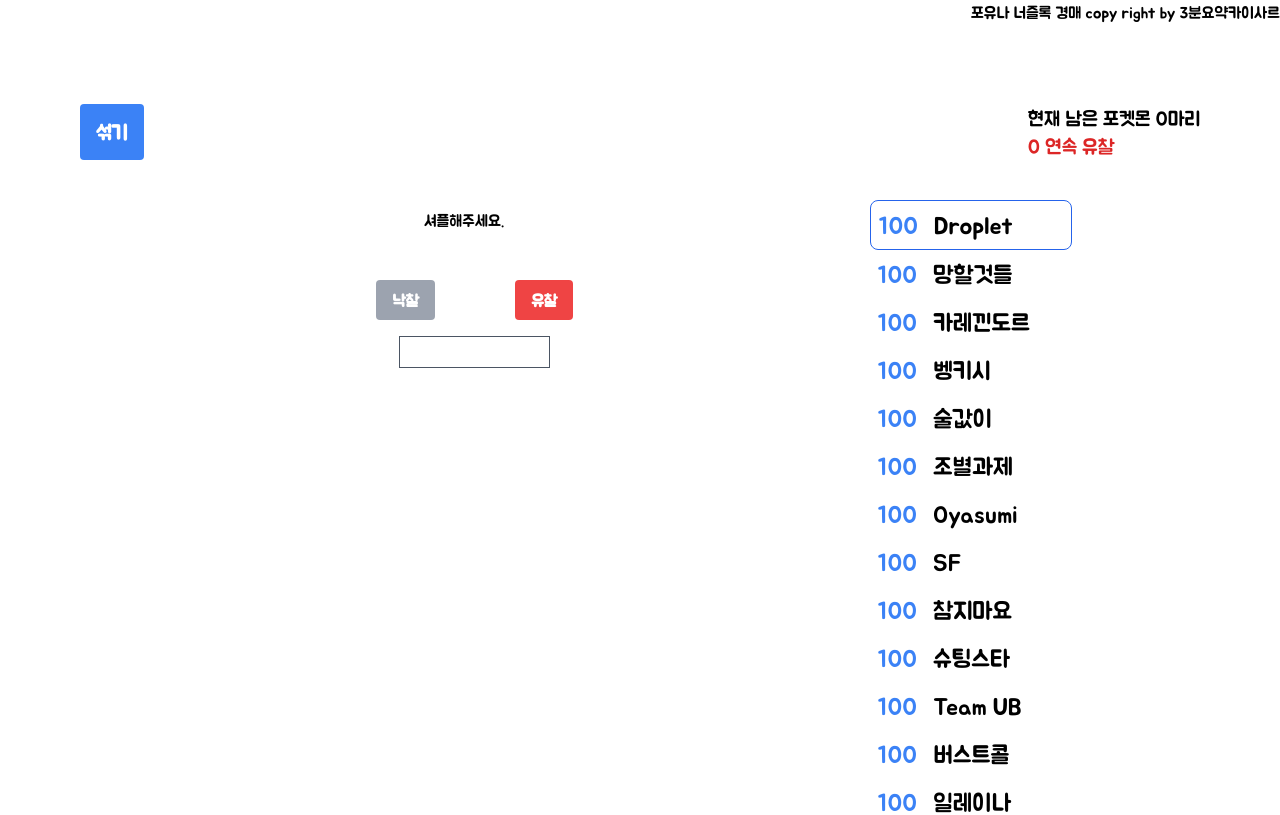
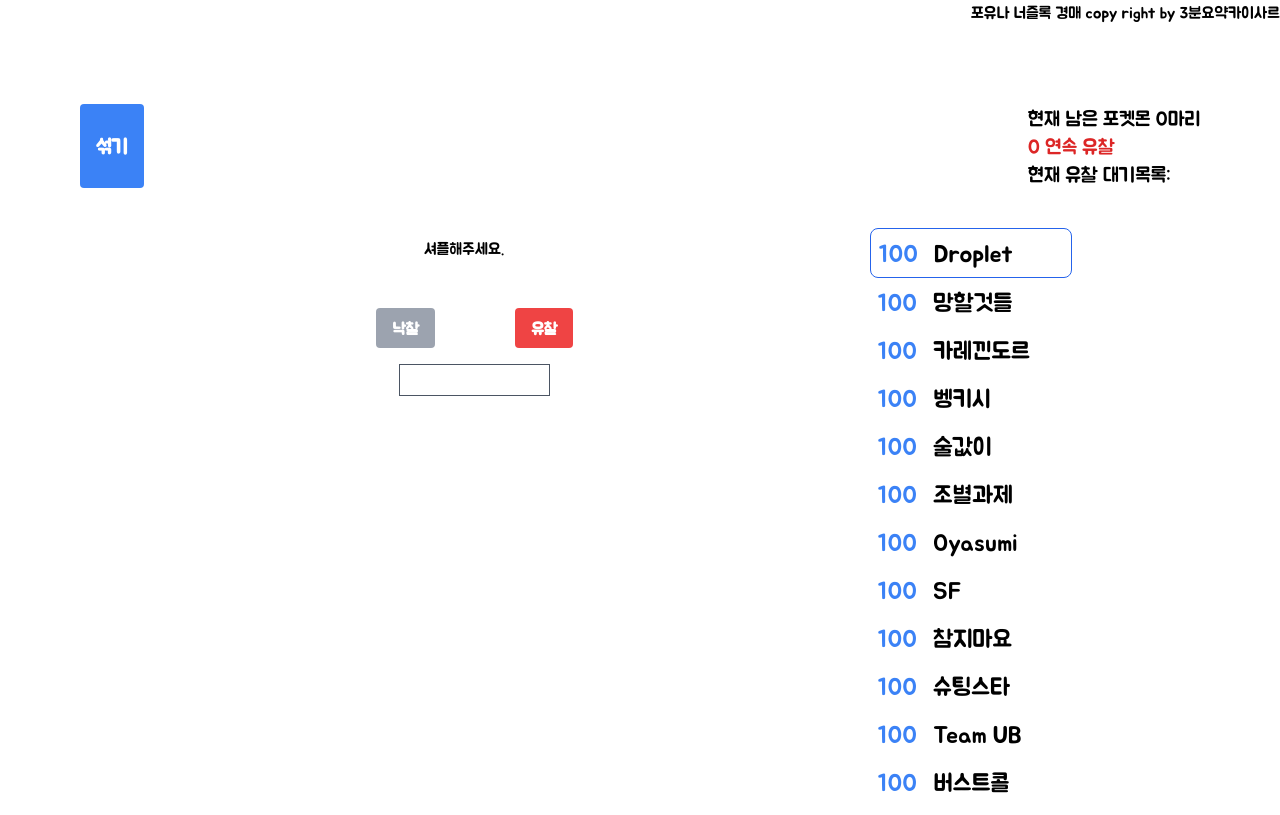
Before and after one commit to hanwool95/pokemon_unite_random, a Next.js app: page /nuzlocke in a window 1280 px wide. Shown: the top 815 px of the page. Built offline with nearby package versions, Linux system fonts and the light colour scheme.

Commit message:
FEATURE: 유찰 대기목록 추가

```diff
--- a/components/cards/index.tsx
+++ b/components/cards/index.tsx
@@ -71,6 +71,7 @@ const Cards: React.FC<CardsProps> = ({ teams }) => {
   const [teamsStatus, setTeamsStatus] = useState<Team[]>([]);
   const [selectedTeamIndex, setSelectedTeamIndex] = useState(0);
   const [currentBid, setCurrentBid] = useState<number>();
+  const [watingTeams, setWatingTeams] = useState<number[]>([]);
 
   useEffect(() => {
     const initTeamStatus: Team[] = teams.map((name) => {
@@ -89,6 +90,19 @@ const Cards: React.FC<CardsProps> = ({ teams }) => {
   const remainPokemon = useMemo(() => {
     return mainCards.length;
   }, [mainCards]);
+
+  useEffect(() => {
+    if (
+      teamsStatus[selectedTeamIndex]?.point === 0 &&
+      teamsStatus[selectedTeamIndex]?.currentPokemon.length < 5 &&
+      !watingTeams.includes(selectedTeamIndex)
+    ) {
+      setWatingTeams((prevWatingTeams) => [
+        ...prevWatingTeams,
+        selectedTeamIndex,
+      ]);
+    }
+  }, [teamsStatus]);
 
   const shuffleCards = useCallback(() => {
     const shuffledAttackers = shuffleArray(attackers);
@@ -125,7 +139,7 @@ const Cards: React.FC<CardsProps> = ({ teams }) => {
     if (currentBid === 0) return true;
     if (!currentBid) return false;
     return teamsStatus[selectedTeamIndex].point >= currentBid;
-  }, [currentIndex, teamsStatus, currentBid, selectedTeamIndex]);
+  }, [teamsStatus, currentBid, selectedTeamIndex]);
 
   const successBidButtonCallback = useCallback(() => {
     setTeamsStatus((prev) => {
@@ -167,6 +181,12 @@ const Cards: React.FC<CardsProps> = ({ teams }) => {
         <div className="flex-col ml-auto">
           <p className="">{`현재 남은 포켓몬 ${remainPokemon}마리`}</p>
           <p className=" text-red-600">{`${failRow} 연속 유찰`}</p>
+          <p>
+            {"현재 유찰 대기목록: "}
+            {watingTeams.map((teamIndex) => {
+              return teamsStatus[teamIndex].name + ", ";
+            })}
+          </p>
         </div>
       </div>
       <div className="flex w-full">
```
